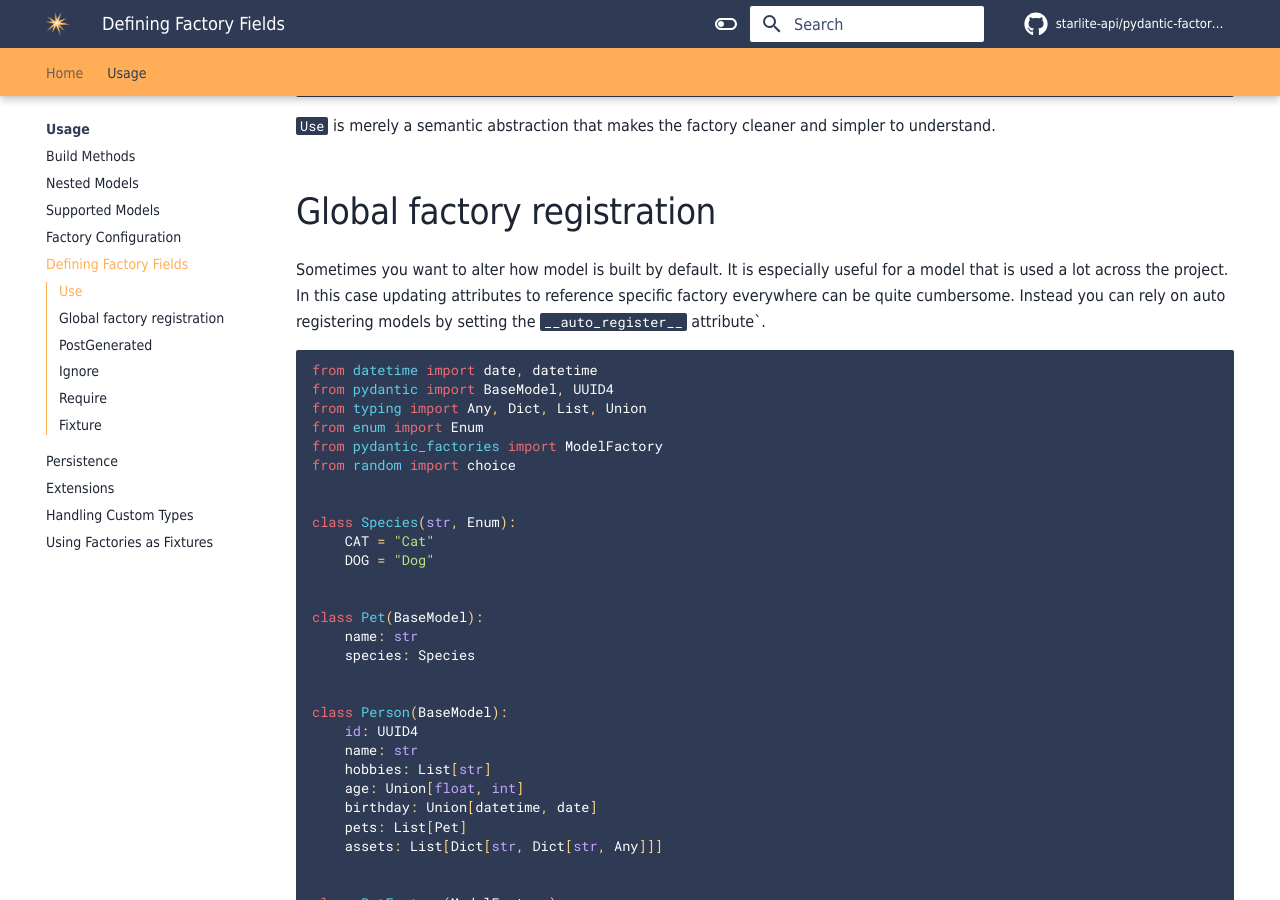
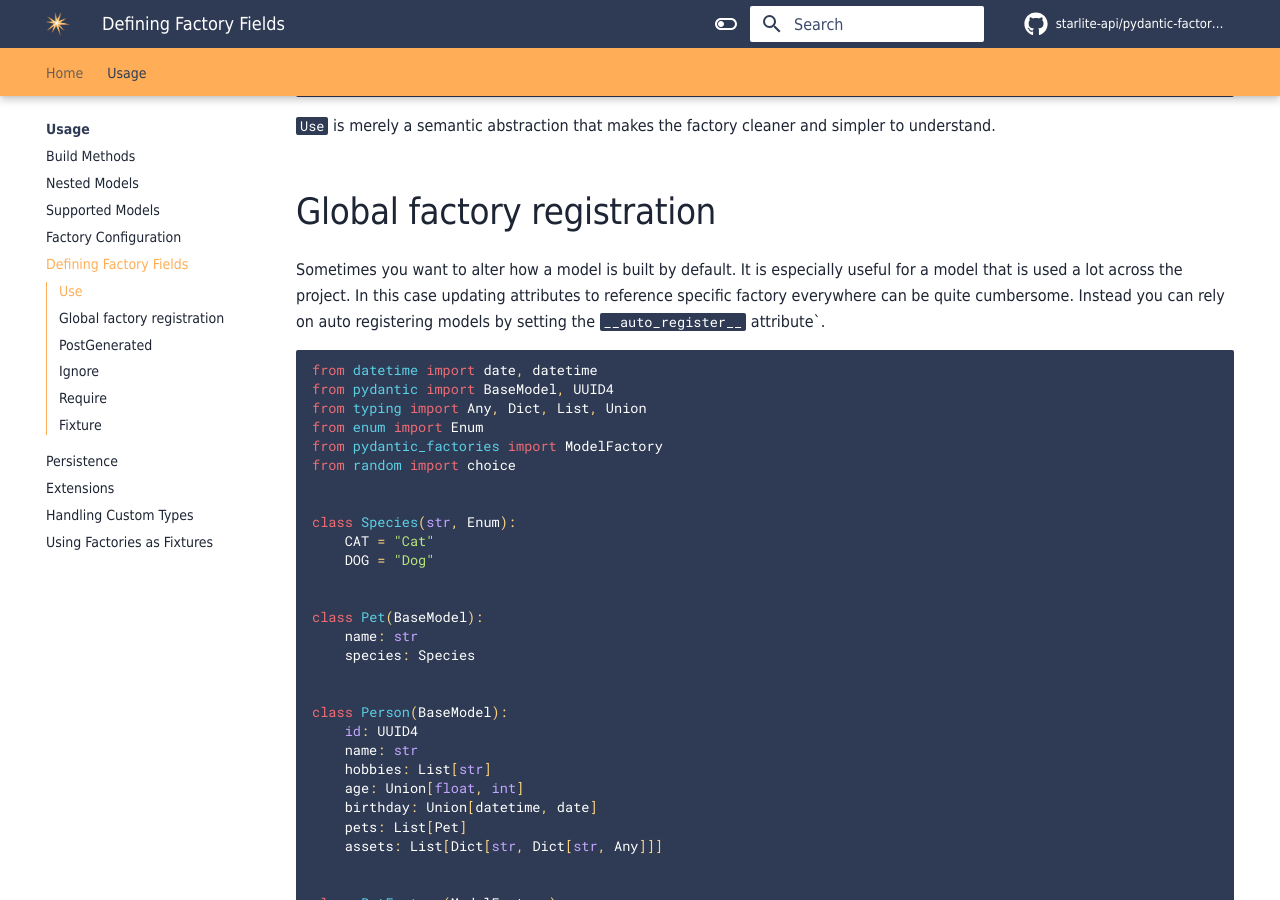
Before and after one commit to litestar-org/polyfactory, an MkDocs documentation site: the page built from docs/usage/4-defining-factory-fields.md, in a window 1280 px wide and 900 px high, scrolled down 2483 px. Built offline with MkDocs 1.6.1 and Material for MkDocs 9.7.7, drawn with Linux system fonts in a browser that asks for light colours; comment, search, counter and statistics services are not loaded.

````diff
--- a/docs/usage/4-defining-factory-fields.md
+++ b/docs/usage/4-defining-factory-fields.md
@@ -125,7 +125,7 @@ class PetFactory(ModelFactory):
 
 ## Global factory registration
 
-Sometimes you want to alter how model is built by default. It is especially useful for a model that is used a lot across the project. In this case updating attributes to reference specific factory everywhere can be quite cumbersome. Instead
+Sometimes you want to alter how a model is built by default. It is especially useful for a model that is used a lot across the project. In this case updating attributes to reference specific factory everywhere can be quite cumbersome. Instead
 you can rely on auto registering models by setting the `__auto_register__` attribute`.
 
 ```python
````
